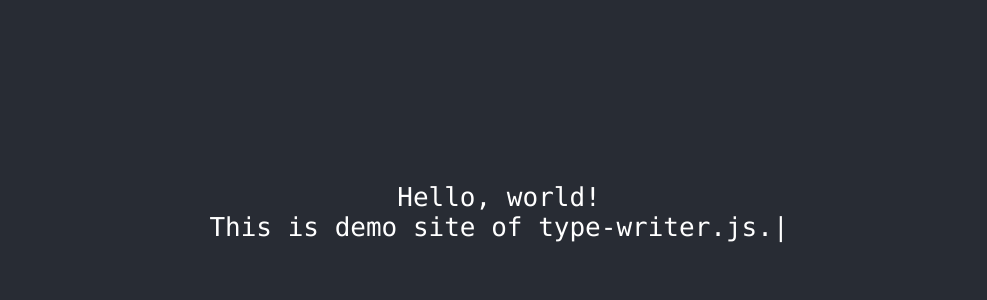
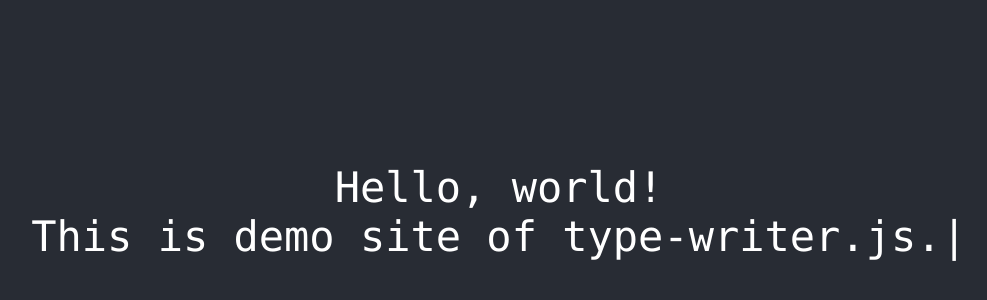
Before and after one commit to kazumakano/type-writer.js, a React (Create React App) app in the folder demo/: page / in a window 1280 px wide. Shown: the part 188-488 px from the top of the page, without its empty margins (141-1128 px from the left). Built offline with nearby package versions, Linux system fonts and the light colour scheme.

Commit message:
reset style

```diff
--- a/demo/src/App.css
+++ b/demo/src/App.css
@@ -6,9 +6,8 @@
   background-color: #282c34;
   min-height: 100vh;
   display: flex;
-  flex-direction: column;
   align-items: center;
   justify-content: center;
-  font-size: calc(10px + 2vmin);
+  font-size: calc(10px + 4vmin);
   color: white;
 }
```
